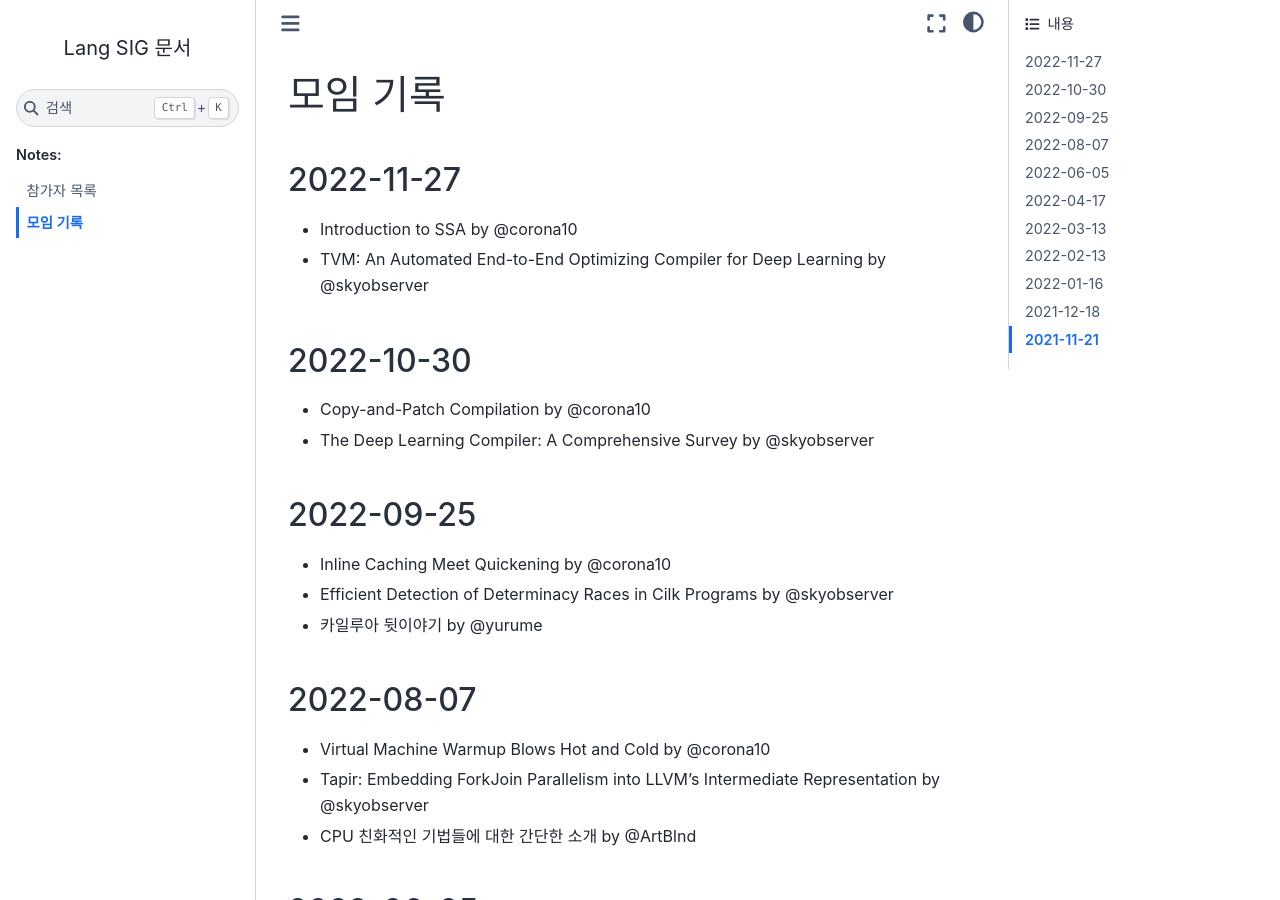
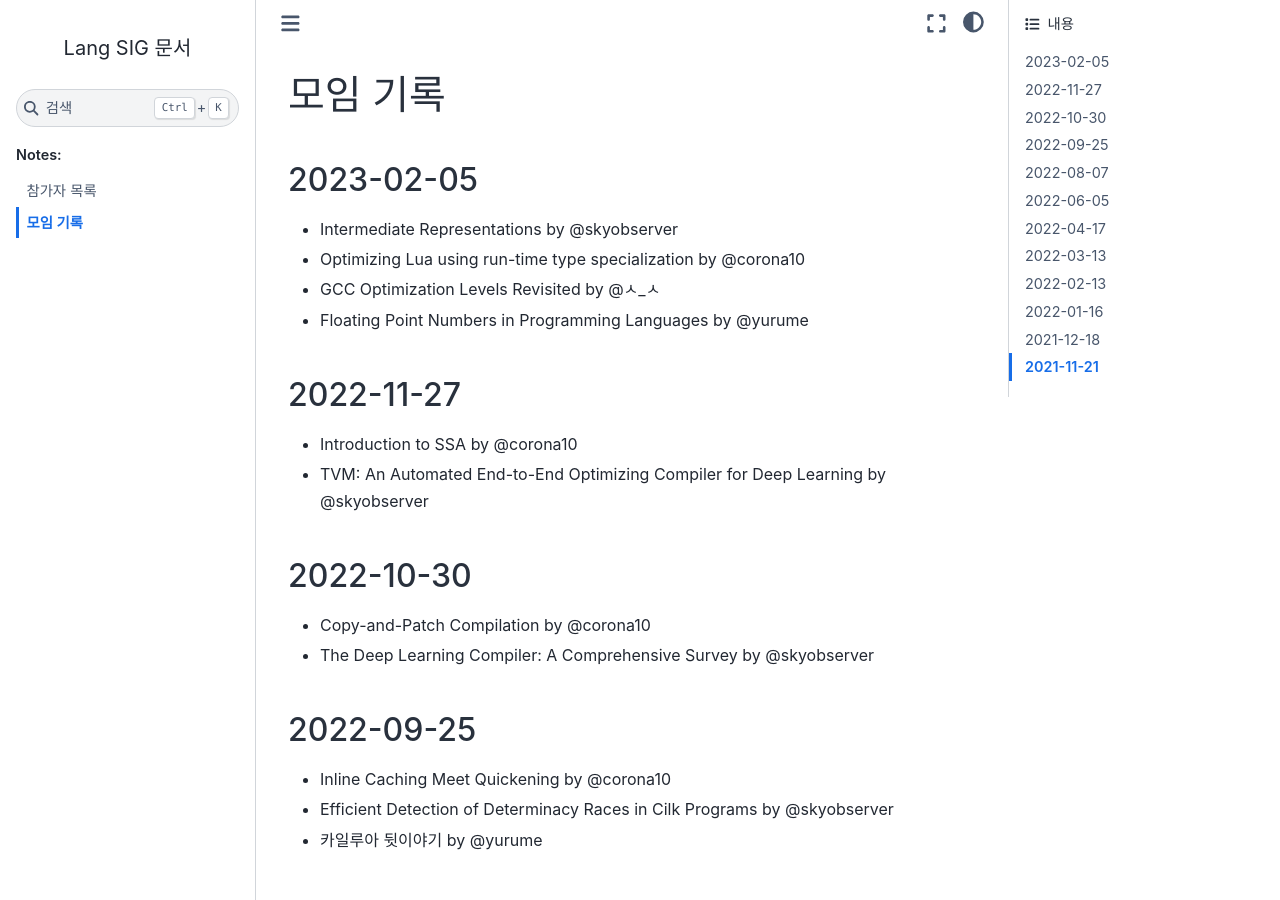
Before and after one commit to Lang-SIG/LangSIG, a Sphinx documentation site: the page built from docs/meeting.rst, in a window 1280 px wide and 900 px high. Built offline with Sphinx 7.4.7 and the Sphinx Book theme 1.1.4, drawn with Linux system fonts in a browser that asks for light colours.

Commit message:
meeting: Updage meeting log for 2023-02-05

```diff
--- a/docs/meeting.rst
+++ b/docs/meeting.rst
@@ -2,6 +2,15 @@
 
 모임 기록
 ===============
+
+.. _log-20230205:
+
+2023-02-05
+----------
+- Intermediate Representations by @skyobserver
+- Optimizing Lua using run-time type specialization by @corona10
+- GCC Optimization Levels Revisited by @ㅅ_ㅅ
+- Floating Point Numbers in Programming Languages by @yurume
 
 .. _log-20221127:
 
```
